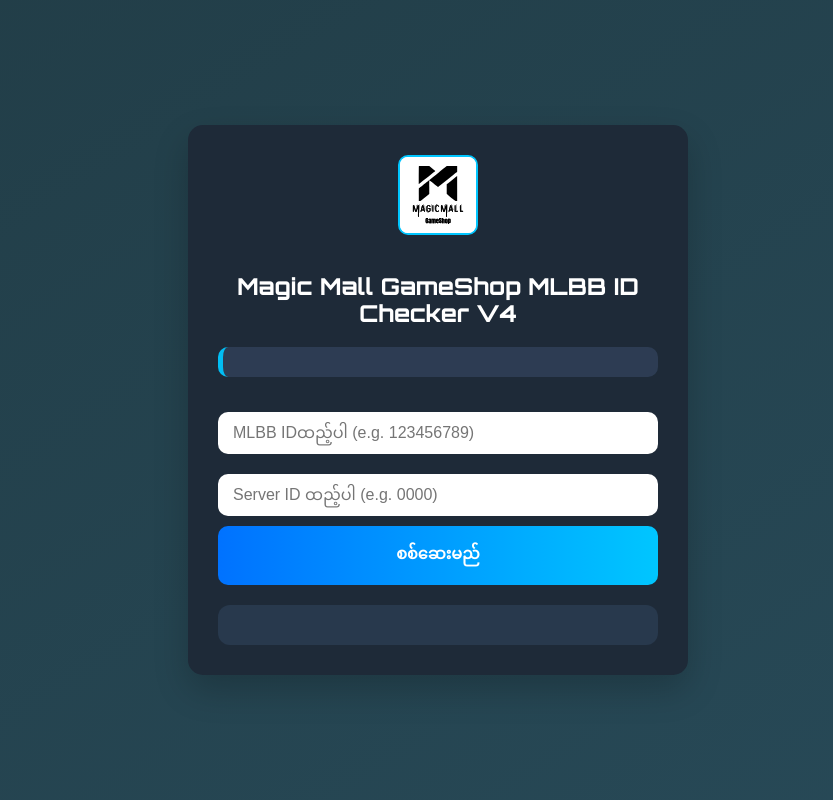
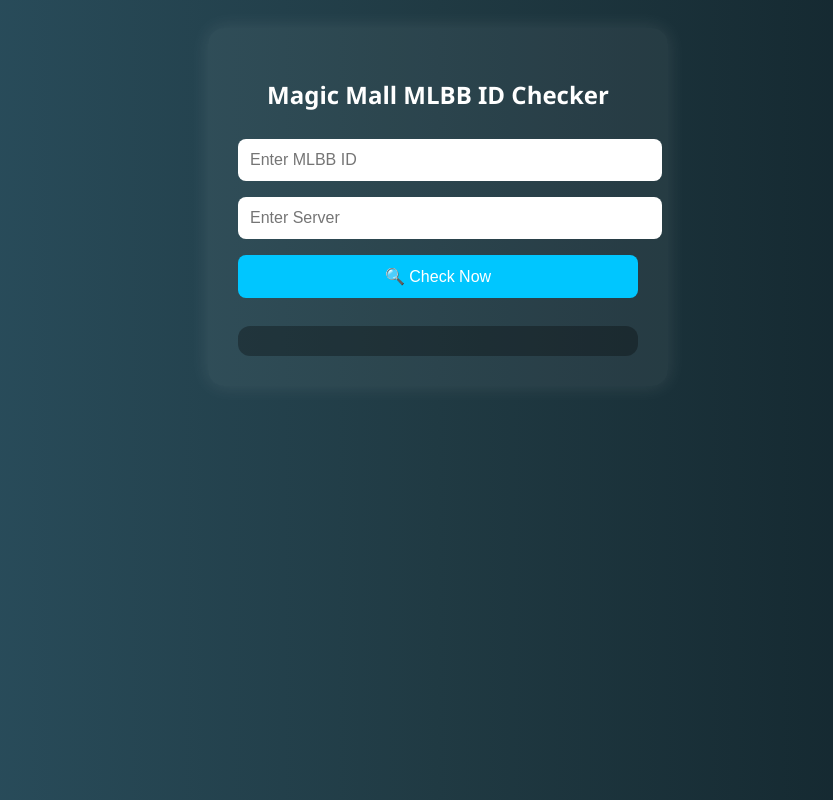
Before and after one commit to HtunHlaAung/MagicMall-Mlbb-Server-Checker, a plain HTML site: page index.html in a window 1280 px wide. Shown: the whole page, without its empty margins (202-1035 px from the left). Drawn offline with nearby package versions, Linux system fonts and the light colour scheme.

Commit message:
Update index.html

```diff
--- a/index.html
+++ b/index.html
@@ -3,259 +3,86 @@
 <head>
   <meta charset="UTF-8" />
   <meta name="viewport" content="width=device-width, initial-scale=1.0"/>
-  <title>Magic Mall MLBB ID Checker v4</title>
-
-  <!-- Fonts and Icons -->
-  <link href="https://fonts.googleapis.com/css2?family=Orbitron:wght@500&display=swap" rel="stylesheet">
-
-  <!-- tsParticles library -->
-  <script src="https://cdn.jsdelivr.net/npm/tsparticles@2/tsparticles.bundle.min.js"></script>
-
+  <title>Magic Mall MLBB ID Checker</title>
   <style>
-    * { box-sizing: border-box; }
-
     body {
-      margin: 0;
-      font-family: 'Segoe UI', sans-serif;
-      background: linear-gradient(to bottom right, #0f2027, #203a43, #2c5364);
-      color: #fff;
-      display: flex;
-      align-items: center;
-      justify-content: center;
-      flex-direction: column;
-      padding: 40px 20px;
-      min-height: 100vh;
-      overflow-x: hidden;
-      animation: gradientFlow 10s ease infinite;
-      background-size: 400% 400%;
-      position: relative;
-    }
-
-    @keyframes gradientFlow {
-      0% { background-position: 0% 50%; }
-      50% { background-position: 100% 50%; }
-      100% { background-position: 0% 50%; }
-    }
-
-    /* Particle container - fills entire screen, behind all */
-    #tsparticles {
-      position: fixed !important;
-      top: 0;
-      left: 0;
-      width: 100%;
-      height: 100%;
-      z-index: -1;
+      background: #0f2027;
+      background: linear-gradient(to right, #2c5364, #203a43, #0f2027);
+      font-family: 'Segoe UI', Tahoma, Geneva, Verdana, sans-serif;
+      color: white;
+      text-align: center;
+      padding: 20px;
     }
 
     .container {
-      background: #1e2a38;
+      max-width: 400px;
+      margin: 0 auto;
+      background: rgba(255, 255, 255, 0.05);
       padding: 30px;
-      border-radius: 15px;
-      box-shadow: 0 15px 35px rgba(0, 0, 0, 0.2);
-      max-width: 500px;
-      width: 100%;
-      animation: fadeIn 1s ease-out;
-      text-align: center;
-      position: relative;
-      z-index: 1; /* Above particles */
+      border-radius: 16px;
+      box-shadow: 0 0 20px rgba(255, 255, 255, 0.1);
     }
 
-    @keyframes fadeIn {
-      from { opacity: 0; transform: translateY(20px); }
-      to { opacity: 1; transform: translateY(0); }
-    }
-
-    .logo {
-      width: 80px;
-      height: 80px;
-      object-fit: contain;
-      margin-bottom: 15px;
-      border: 2px solid #00c6ff;
-      background: #fff;
-      border-radius: 10px;
-    }
-
-    h2 {
-      margin-bottom: 20px;
-      font-family: 'Orbitron', sans-serif;
-      font-size: 22px;
-      letter-spacing: 1px;
-    }
-
-    .quote {
-      background: #2e3e55;
-      border-left: 5px solid #00c6ff;
-      padding: 15px 20px;
-      border-radius: 10px;
-      margin-bottom: 25px;
-      font-style: italic;
-      font-size: 14.5px;
-      opacity: 0.95;
-    }
-
-    input {
+    input, button {
+      padding: 12px;
+      font-size: 16px;
+      border-radius: 8px;
+      border: none;
+      margin: 8px 0;
       width: 100%;
-      padding: 12px 15px;
-      margin: 10px 0;
-      border-radius: 10px;
-      border: none;
-      outline: none;
-      font-size: 16px;
-    }
-
-    input:hover {
-      box-shadow: 0 0 8px rgba(0,198,255,0.4);
-      transition: 0.3s;
     }
 
     button {
-      width: 100%;
-      padding: 12px;
-      background: linear-gradient(to right, #0072ff, #00c6ff);
+      background: #00c6ff;
       color: white;
-      font-weight: bold;
-      border: none;
-      border-radius: 10px;
-      font-size: 16px;
       cursor: pointer;
-      transition: 0.3s;
     }
 
     button:hover {
-      transform: scale(1.03);
-      box-shadow: 0 0 12px #00c6ff80;
+      background: #0072ff;
     }
 
-    button:active {
-      transform: scale(0.98);
+    #result {
+      margin-top: 20px;
+      white-space: pre-line;
+      text-align: left;
+      background: rgba(0, 0, 0, 0.3);
+      padding: 15px;
+      border-radius: 12px;
     }
 
-    .loader {
-      border: 4px solid #f3f3f3;
+    #loading {
+      display: none;
+      margin-top: 20px;
+    }
+
+    .spinner {
+      border: 4px solid rgba(255, 255, 255, 0.3);
       border-top: 4px solid #00c6ff;
       border-radius: 50%;
       width: 30px;
       height: 30px;
       animation: spin 1s linear infinite;
-      margin-top: 10px;
+      margin: 0 auto;
     }
 
     @keyframes spin {
       0% { transform: rotate(0deg); }
       100% { transform: rotate(360deg); }
     }
-
-    #result {
-      margin-top: 20px;
-      background: #28394d;
-      padding: 20px;
-      border-radius: 12px;
-      font-size: 15px;
-      line-height: 1.5;
-      white-space: normal;
-      text-align: left;
-      animation: popIn 0.5s ease-out;
-    }
-
-    @keyframes popIn {
-      0% { opacity: 0; transform: scale(0.9); }
-      100% { opacity: 1; transform: scale(1); }
-    }
-
-    ul {
-      margin: 5px 0 10px 20px;
-      padding: 0;
-    }
-
-    li {
-      list-style: square;
-      margin-bottom: 3px;
-    }
-
-    .error { color: #ff6b6b; }
-    .success { color: #38ef7d; }
-
-    #copyBtn {
-      margin-top: 15px;
-      padding: 10px 20px;
-      background: #00c6ff;
-      border: none;
-      border-radius: 10px;
-      font-weight: bold;
-      cursor: pointer;
-      color: #fff;
-      font-size: 14px;
-      transition: 0.2s ease;
-      display: none; /* hidden initially */
-    }
-
-    #copyBtn:hover {
-      background: #00aaff;
-      transform: scale(1.03);
-    }
-
-    #copyMsg {
-      margin-top: 8px;
-      font-size: 13px;
-      color: #38ef7d;
-      display: none;
-    }
   </style>
 </head>
 <body>
+  <div class="container">
+    <h2>Magic Mall MLBB ID Checker</h2>
+    <input type="text" id="idInput" placeholder="Enter MLBB ID">
+    <input type="text" id="serverInput" placeholder="Enter Server">
+    <button onclick="checkMLID()">🔍 Check Now</button>
 
-  <!-- PARTICLES BACKGROUND -->
-  <div id="tsparticles"></div>
-
-  <div class="container">
-    <img src="logo.svg" alt="Logo" class="logo" />
-    <h2>Magic Mall GameShop MLBB ID Checker V4</h2>
-<div class="quote" id="typingText"></div>
-    <input type="text" id="ml_id" placeholder="MLBB IDထည့်ပါ (e.g. 123456789)" />
-    <input type="text" id="ml_server" placeholder="Server ID ထည့်ပါ (e.g. 0000)" />
-    <button id="checkBtn">စစ်ဆေးမည်</button>
+    <div id="loading"><div class="spinner"></div></div>
     <div id="result"></div>
-    <button id="copyBtn">📋 Copy Result</button>
-    <div id="copyMsg">✅ Copied to clipboard!</div>
   </div>
 
-  <script>
-    // Initialize particles
-    tsParticles.load("tsparticles", {
-      fullScreen: { enable: false },
-      background: { color: { value: "transparent" } },
-      fpsLimit: 60,
-      particles: {
-        number: { value: 50 },
-        color: { value: "#00c6ff" },
-        shape: { type: "circle" },
-        opacity: { value: 0.3 },
-        size: { value: 3 },
-        move: {
-          enable: true,
-          speed: 1.5,
-          direction: "none",
-          outModes: { default: "bounce" }
-        }
-      },
-      interactivity: {
-        events: {
-          onHover: { enable: true, mode: "repulse" },
-          resize: true
-        },
-        modes: {
-          repulse: { distance: 70, duration: 0.4 }
-        }
-      },
-      detectRetina: true
-    });
-
-    // Your existing code below
-    const clickSound = new Audio("clicksound.mp3");
-    document.getElementById("checkBtn").onclick = () => {
-      clickSound.play();
-      checkMLID();
-    };
   <script>
     async function checkMLID() {
       const id = document.getElementById("idInput").value.trim();
@@ -265,7 +92,7 @@
 
       result.textContent = "";
       if (!id || !server) {
-        result.textContent = "⚠️ ကျေးဇူးပြု၍ ID နှင့် Server ID ထည့်ပါ။.";
+        result.textContent = "⚠️ Please enter both ID and Server.";
         return;
       }
 
@@ -278,13 +105,13 @@
         loading.style.display = "none";
 
         if (json.error || !json.data) {
-          result.textContent = "❌ Account မတွေ့ပါ.";
+          result.textContent = "❌ Account not found.";
           return;
         }
 
         const data = json.data;
-        let message = "✔️Accountတွေ့ပါပြီ\n\n";
-        message += `✅️အမည်: ${data.username}\n`;
+        let message = "✔️Accountတွေ့ပါ\n\n";
+        message += `✅️Username: ${data.username}\n`;
         message += `🆔️ID: ${data.id}\n`;
         message += `🖥Server: ${data.server}\n`;
         message += `🌏Region: ${data.region}\n`;
```
